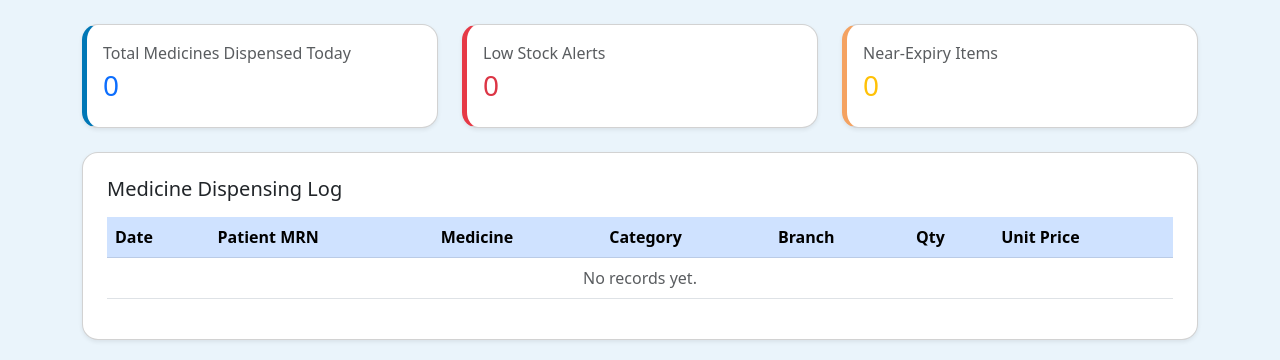
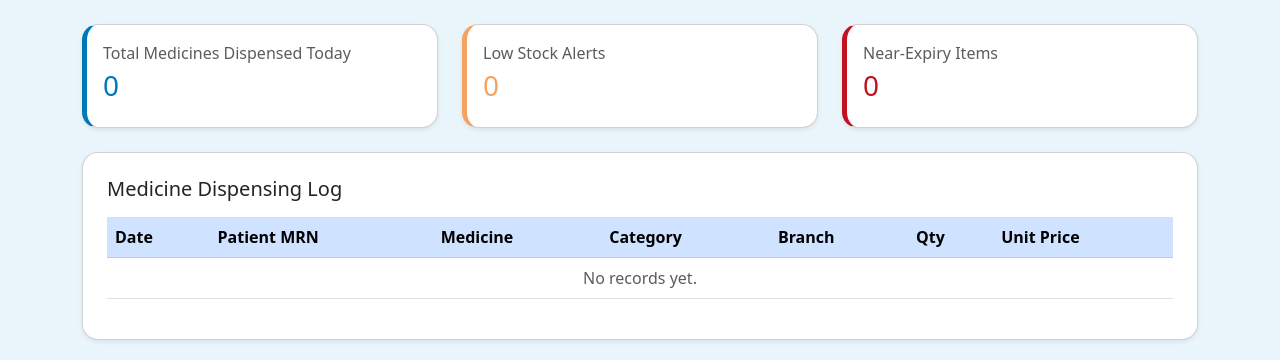
Before and after one commit to FarabiAkash/iieih-iportal-dev, a Django app: page /pharmacy/ in a window 1280 px wide. Shown: the part 56-416 px from the top of the page. Run offline with Django 5.2, Linux system fonts and the light colour scheme; data that the repository does not hold is empty.

Commit message:
feat(pharmacy): added Expired/Out of Stock badges with color coding

```diff
--- a/pharmacy_reports/templates/pharmacy_reports/index.html
+++ b/pharmacy_reports/templates/pharmacy_reports/index.html
@@ -46,27 +46,30 @@
       <!-- Stat Cards -->
       <div class="row g-4 mb-4">
         <div class="col-md-4">
-          <div class="card stat-card p-3 shadow-sm">
+          <div
+            class="card p-3 shadow-sm"
+            style="border-left: 5px solid #0077b6; background: white"
+          >
             <p class="text-muted mb-1">Total Medicines Dispensed Today</p>
-            <h3 class="text-primary">{{ total_dispensed }}</h3>
+            <h3 style="color: #0077b6">{{ total_dispensed }}</h3>
           </div>
         </div>
         <div class="col-md-4">
           <div
-            class="card stat-card p-3 shadow-sm"
-            style="border-left-color: #e63946"
+            class="card p-3 shadow-sm"
+            style="border-left: 5px solid #f4a261; background: white"
           >
             <p class="text-muted mb-1">Low Stock Alerts</p>
-            <h3 class="text-danger">{{ low_stock_count }}</h3>
+            <h3 style="color: #f4a261">{{ low_stock_count }}</h3>
           </div>
         </div>
         <div class="col-md-4">
           <div
-            class="card stat-card p-3 shadow-sm"
-            style="border-left-color: #f4a261"
+            class="card p-3 shadow-sm"
+            style="border-left: 5px solid #c1121f; background: white"
           >
             <p class="text-muted mb-1">Near-Expiry Items</p>
-            <h3 class="text-warning">{{ near_expiry_count }}</h3>
+            <h3 style="color: #c1121f">{{ near_expiry_count }}</h3>
           </div>
         </div>
       </div>
@@ -131,8 +134,18 @@
               <td>{{ item.reorder_threshold }}</td>
               <td>{{ item.expiry_date }}</td>
               <td>
-                {% if item.current_quantity <= item.reorder_threshold %}
-                <span class="badge bg-danger">Low Stock</span>
+                {% if item.current_quantity == 0 %}
+                <span class="badge" style="background-color: #000000"
+                  >Out of Stock</span
+                >
+                {% elif item.expiry_date < today %}
+                <span class="badge" style="background-color: #c1121f"
+                  >Expired</span
+                >
+                {% elif item.current_quantity <= item.reorder_threshold %}
+                <span class="badge" style="background-color: #f4a261"
+                  >Low Stock</span
+                >
                 {% else %}
                 <span class="badge bg-success">OK</span>
                 {% endif %}
--- a/pharmacy_reports/views.py
+++ b/pharmacy_reports/views.py
@@ -40,11 +40,12 @@ def index(request):
     ).count()
 
     context = {
-        'dispensing_logs': dispensing_logs,
-        'stock_items': stock_items,
-        'total_dispensed': total_dispensed,
-        'low_stock_count': low_stock_count,
-        'near_expiry_count': near_expiry_count,
-    }
+    'today': today,
+    'dispensing_logs': dispensing_logs,
+    'stock_items': stock_items,
+    'total_dispensed': total_dispensed,
+    'low_stock_count': low_stock_count,
+    'near_expiry_count': near_expiry_count,
+}
 
     return render(request, 'pharmacy_reports/index.html', context)
```
